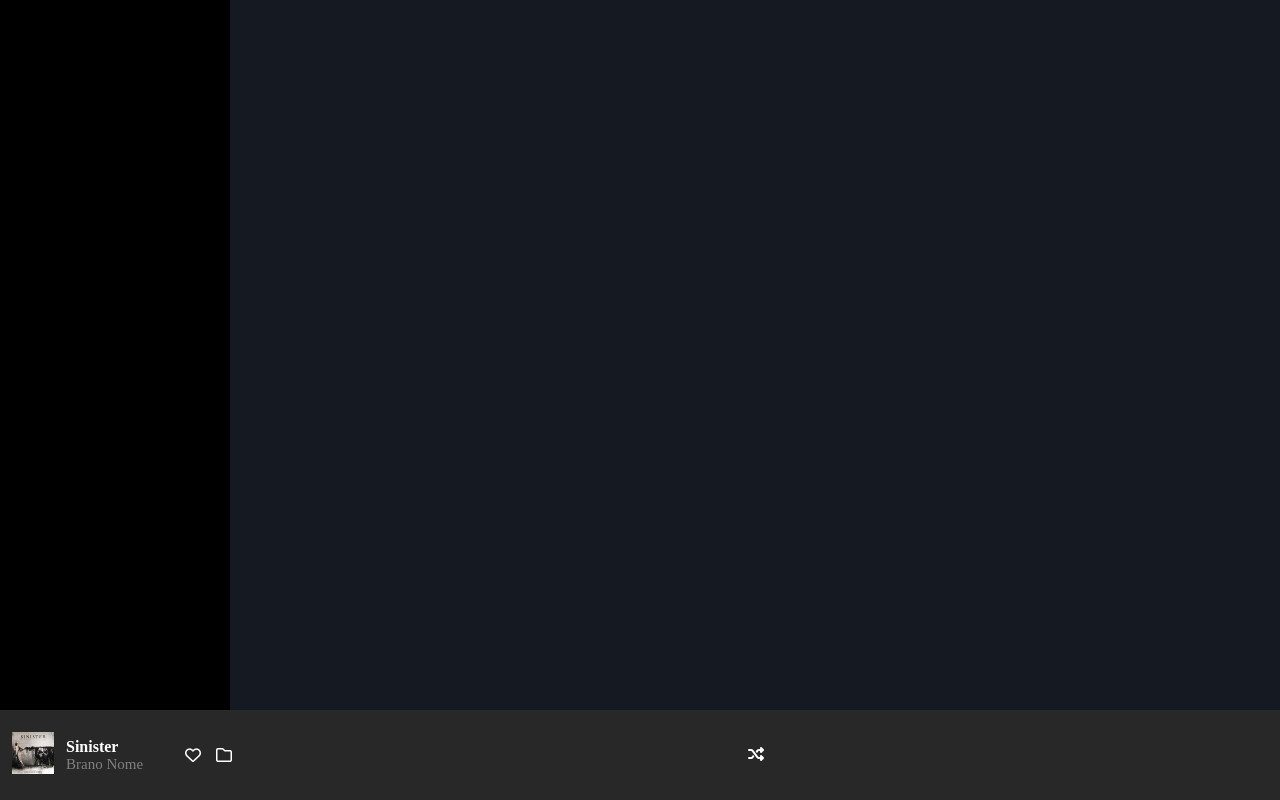
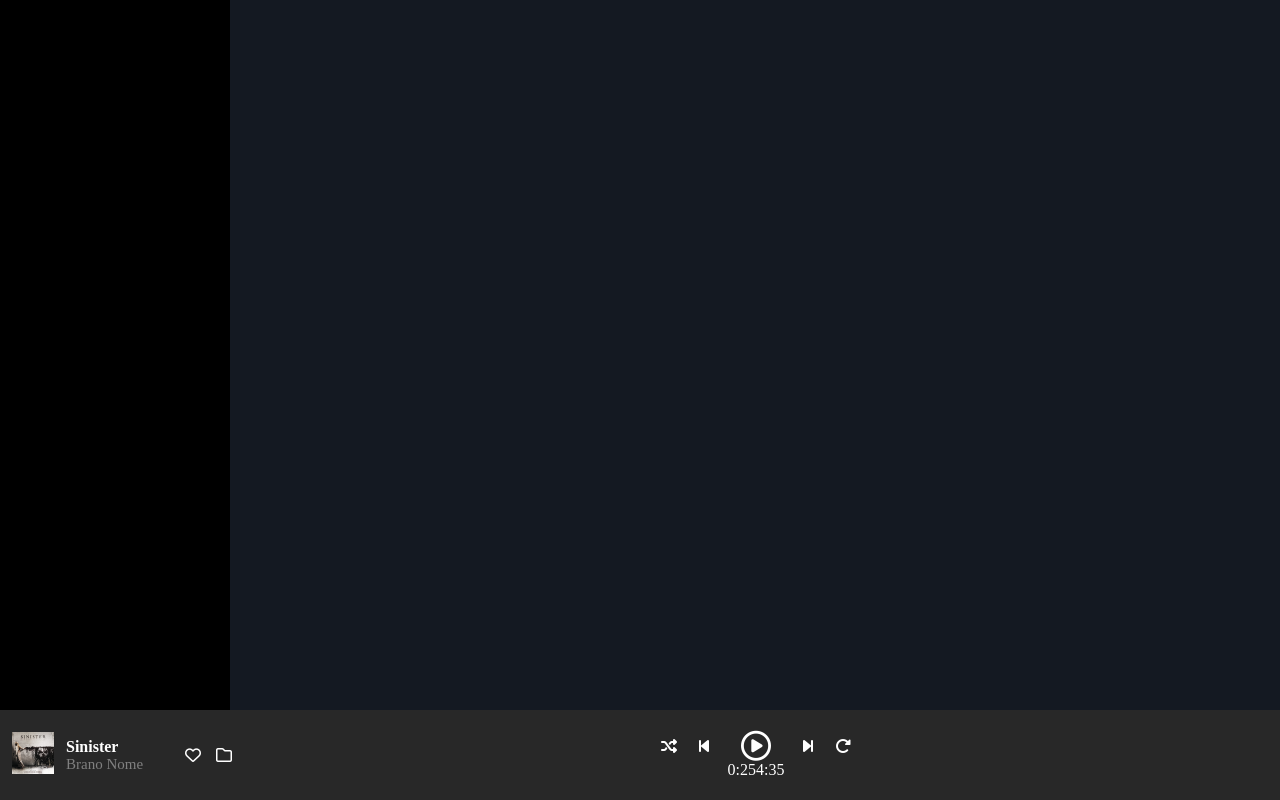
Before and after one commit to RobertoZefi/html-css-spotifyweb, a plain HTML site: page index.html in a window 1280 px wide. Drawn offline with Linux system fonts and the light colour scheme.

Commit message:
FEAT progress bar started

```diff
--- a/index.html
+++ b/index.html
@@ -22,6 +22,7 @@
         </div>
 
         <div class="player-bar">
+
             <div class="album-preview">
                 <div class="album-preview__song">
                     <figure>
@@ -37,10 +38,26 @@
                     <i class="fa-regular fa-folder"></i>
                 </div>
             </div>
+
             <div class="player-wrapper">
-                <i class="fa-solid fa-shuffle"></i>
+                <div class="player-wrapper__icon">
+                    <i class="fa-solid fa-shuffle"></i>
+                    <i class="fa-solid fa-backward-step"></i>
+                    <i class="play fa-regular fa-circle-play"></i>
+                    <i class="fa-solid fa-forward-step"></i>
+                    <i class="fa-solid fa-rotate-right"></i>
+                </div>
+                <div class="player-wrapper__bar">
+                    <p>0:25</p>
+                    <div class="bar">
+                        <div class="progress">
 
+                        </div>
+                    </div>
+                    <p>4:35</p>
+                </div>
             </div>
+
             <div class="controls">
 
             </div>
--- a/style.css
+++ b/style.css
@@ -83,3 +83,46 @@ PLAYER BAR
     display: flex;
     gap: 15px;
 }
+
+
+
+.player-wrapper{
+    flex-basis: 529px;
+    display: flex;
+    flex-direction: column;
+    align-items: center;
+}
+
+.player-wrapper__icon{
+    display: flex;
+    align-items: center;
+}
+
+.player-wrapper__icon i:first-child{
+    padding-right: 22px;
+}
+
+.player-wrapper__icon i:last-child{
+    padding-left: 22px;
+}
+
+.play{
+    padding: 0 32px;
+    font-size: 30px;
+}
+
+.player-wrapper__bar{
+    display: flex;
+    align-items: center;
+    justify-content: space-between;
+}
+
+.bar{
+    max-width: 428px;
+    height: 4px;
+    background-color: gray;
+}
+
+.progress{
+
+}
```
